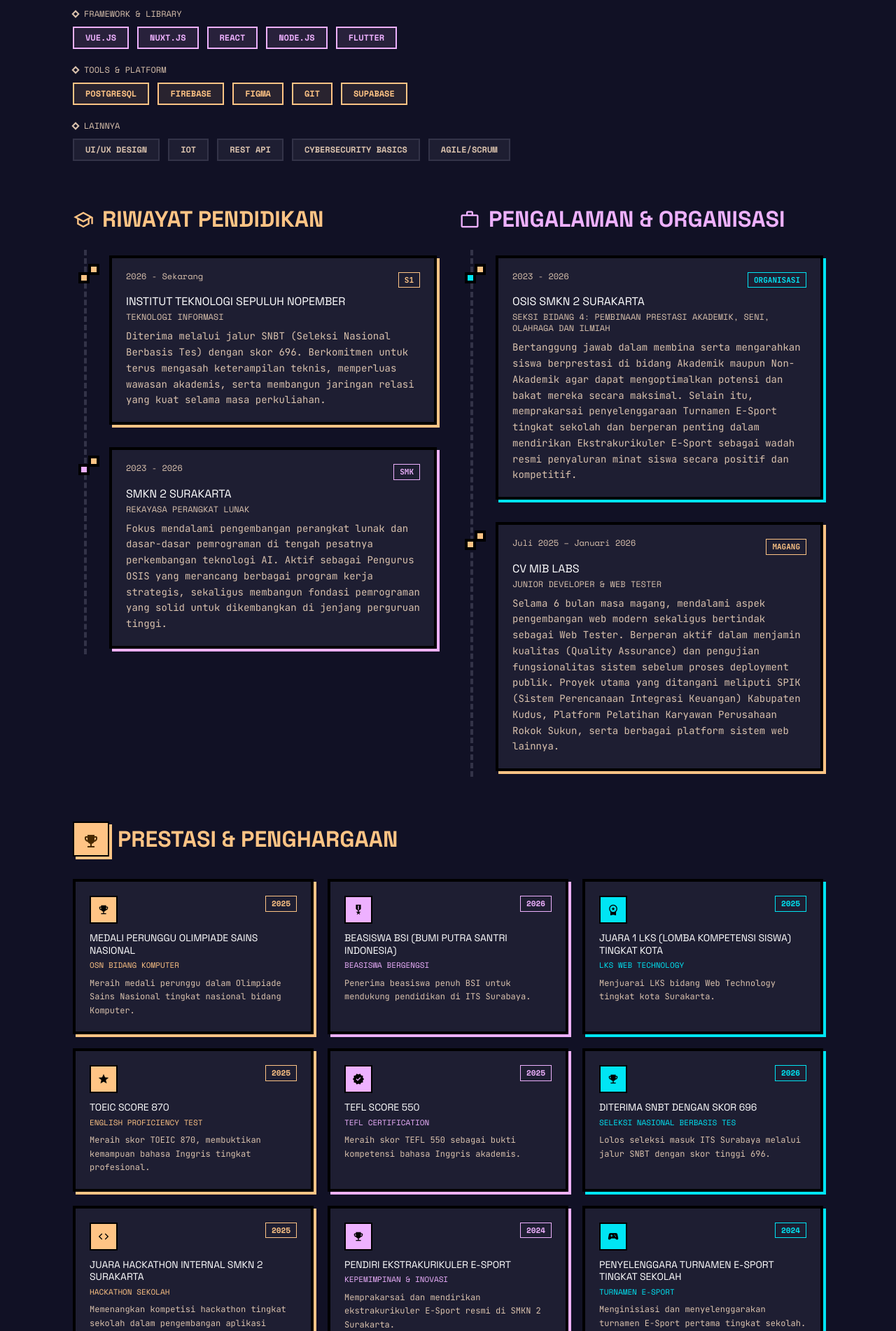
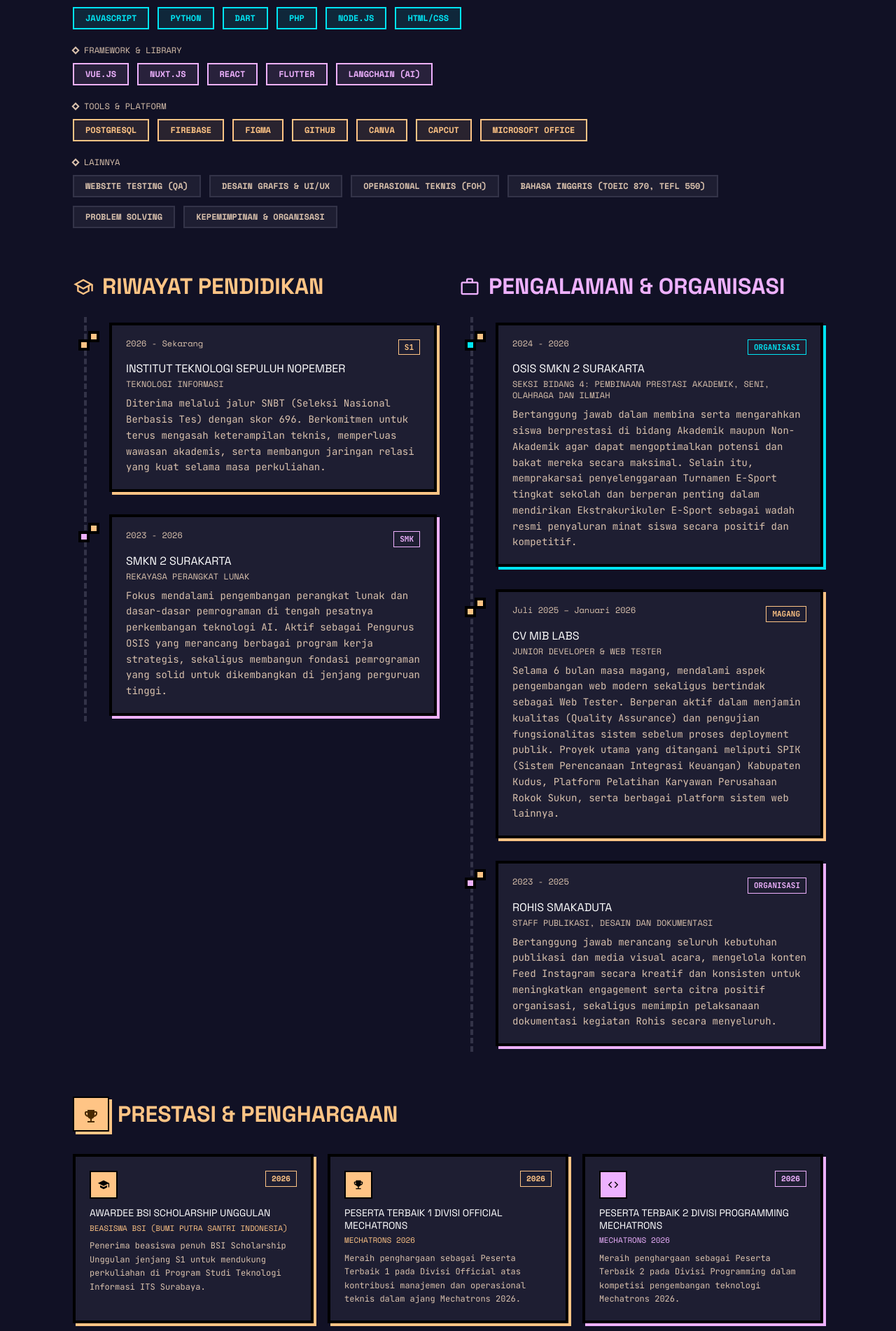
Before and after one commit to mikaillauranaotwsukses/Portofolio-Mikail, a Nuxt app: page /about in a window 1280 px wide. Shown: the part 814-2716 px from the top of the page at 70% size. Built offline with nearby package versions, Linux system fonts and the light colour scheme; no server answers.

Commit message:
fix: update skills and achievements data accurately based on official CV

```diff
--- a/app/data/portfolio.js
+++ b/app/data/portfolio.js
@@ -1,13 +1,47 @@
-// Data default portfolio (fallback jika database belum terhubung)
 export const portfolioData = {
   "hero": {
     "title": "Mikail",
     "subtitle": "Mahasiswa Teknologi Informasi ITS",
     "ctaPrimary": "About Me",
-    "ctaPrimaryLink": "/about",
     "description": "Mahasiswa Teknologi Informasi ITS dengan ketertarikan mendalam pada Web & Mobile App Development, Cybersecurity, IoT, hingga solusi Smart City. Berkomitmen untuk terus belajar dan berinovasi menciptakan teknologi berdampak positif.",
     "ctaSecondary": "View Projects",
-    "ctaSecondaryLink": "/projects"
+    "ctaPrimaryLink": "",
+    "ctaSecondaryLink": ""
+  },
+  "cvUrl": "/CV_Muhammad Mikail Laurana_5027261053.docx",
+  "skills": {
+    "languages": [
+      "JavaScript",
+      "Python",
+      "Dart",
+      "PHP",
+      "Node.js",
+      "HTML/CSS"
+    ],
+    "frameworks": [
+      "Vue.js",
+      "Nuxt.js",
+      "React",
+      "Flutter",
+      "LangChain (AI)"
+    ],
+    "tools": [
+      "PostgreSQL",
+      "Firebase",
+      "Figma",
+      "GitHub",
+      "Canva",
+      "CapCut",
+      "Microsoft Office"
+    ],
+    "other": [
+      "Website Testing (QA)",
+      "Desain Grafis & UI/UX",
+      "Operasional Teknis (FOH)",
+      "Bahasa Inggris (TOEIC 870, TEFL 550)",
+      "Problem Solving",
+      "Kepemimpinan & Organisasi"
+    ]
   },
   "social": {
     "email": {
@@ -28,14 +62,14 @@ export const portfolioData = {
     }
   },
   "contact": {
-    "emailjsServiceId": "",
-    "emailjsTemplateId": "",
-    "emailjsPublicKey": "",
-    "directEmailSubject": "Pesan dari Portfolio Website",
-    "directEmailBody": "Halo Mikail, saya tertarik dengan profil dan proyek Anda. Mari kita diskusikan peluang kerja sama."
+    "directEmailBody": "Halo Mikail, saya tertarik dengan profil dan proyek Anda. Mari kita diskusikan peluang kerja sama.",
+    "emailjsPublicKey": "HEz32vHZOjSR10gEp",
+    "emailjsServiceId": "service_tj7f3tk",
+    "emailjsTemplateId": "template_txldu8p",
+    "directEmailSubject": "Pesan dari Portfolio Website"
   },
   "personal": {
-    "bio": "Saya adalah Mahasiswa Teknologi Informasi di Institut Teknologi Sepuluh Nopember (ITS) sekaligus alumni Rekayasa Perangkat Lunak SMKN 2 Surakarta. Memiliki passion mendalam di dunia teknologi, saya percaya bahwa inovasi digital adalah kunci utama perubahan besar di masa depan.",
+    "bio": "Mahasiswa baru Program Studi Teknologi Informasi di Institut Teknologi Sepuluh Nopember (ITS) dengan pengalaman praktis dalam pengembangan perangkat lunak, pengujian situs web, dan pengelolaan basis data. Memiliki rekam jejak kepemimpinan yang kuat dalam organisasi sekolah melalui manajemen logistik, operasional teknis acara, hingga inisiasi program baru. Kombinasi kemampuan teknis dan keterampilan interpersonal yang solid siap diterapkan untuk berkontribusi aktif dalam proyek-proyek teknologi.",
     "name": "Mikail",
     "role": "Web & Mobile Developer",
     "tagline": "Keep Learning Keep Growing",
@@ -55,12 +89,16 @@ export const portfolioData = {
         {
           "url": "https://ayoramal-mage12.vercel.app/",
           "label": "Live Demo"
+        },
+        {
+          "url": "https://github.com/mikaillauranaotwsukses/project-Mage12-Miko",
+          "label": "Github"
         }
       ],
       "title": "Peramal Cuaca",
       "imageUrl": "https://sdutvamcopicoradplah.supabase.co/storage/v1/object/public/uploads/1788408370242-Screenshot_2026-09-03_070151.png",
       "linkDemo": "https://ayoramal-mage12.vercel.app/",
-      "linkRepo": null,
+      "linkRepo": "https://github.com/mikaillauranaotwsukses/project-Mage12-Miko",
       "subtitle": "Web Application",
       "tagColor": "tertiary",
       "useImage": true,
@@ -73,9 +111,8 @@ export const portfolioData = {
       "icon": "wallet",
       "size": "medium",
       "tags": [
-        "Python",
-        "SQLite",
-        "Tkinter"
+        "Flutter",
+        "Firebase"
       ],
       "links": [
         {
@@ -87,7 +124,7 @@ export const portfolioData = {
       "imageUrl": "https://sdutvamcopicoradplah.supabase.co/storage/v1/object/public/uploads/1788408327399-image_2026-09-03_110527298.png",
       "linkDemo": "https://github.com/mikaillauranaotwsukses/Apliaksi_Keuangan",
       "linkRepo": "https://github.com/mikaillauranaotwsukses/Apliaksi_Keuangan",
-      "subtitle": "Desktop App",
+      "subtitle": "Mobile App",
       "tagColor": "primary",
       "useImage": true,
       "iconColor": "text-primary",
@@ -125,8 +162,8 @@ export const portfolioData = {
       "icon": "assignment",
       "size": "medium",
       "tags": [
-        "Python",
-        "Education"
+        "Flutter",
+        "Firebase"
       ],
       "links": [
         {
@@ -169,10 +206,61 @@ export const portfolioData = {
       "iconColor": "text-secondary",
       "showOnHome": false,
       "description": "Game berbasis Python dengan mekanisme gameplay saling memangsa, di mana pemain mengendalikan karakter ikan (Catfish) untuk tumbuh membesar dan meraih skor tertinggi."
+    },
+    {
+      "id": "proj-1788422284996",
+      "size": "medium",
+      "tags": [
+        "React",
+        "Node.JS",
+        "Postgres.SQL"
+      ],
+      "links": [
+        {
+          "url": "e-learning-simpel.vercel.app",
+          "label": "Live Demo"
+        },
+        {
+          "url": "https://github.com/mikaillauranaotwsukses/Project-Sekolah",
+          "label": "Github"
+        }
+      ],
+      "title": "E-Learning Sederhana",
+      "imageUrl": "https://sdutvamcopicoradplah.supabase.co/storage/v1/object/public/uploads/1788422358991-Screenshot_2026-09-03_133409.png",
+      "linkDemo": "e-learning-simpel.vercel.app",
+      "linkRepo": "https://github.com/mikaillauranaotwsukses/Project-Sekolah",
+      "subtitle": "Web Application",
+      "tagColor": "primary",
+      "useImage": true,
+      "showOnHome": false,
+      "description": "Platform e-learning berbasis web untuk memudahkan distribusi dan pengerjaan tugas antara guru dan siswa, dilengkapi panel admin, sistem autentikasi multi-role, serta chatbot AI interaktif."
+    },
+    {
+      "id": "proj-1788448716825",
+      "size": "medium",
+      "tags": [
+        "PHP",
+        "MYSQL",
+        "CSS"
+      ],
+      "links": [
+        {
+          "url": "https://github.com/mikaillauranaotwsukses/ukk2026-MikailLaurana",
+          "label": "GITHUB"
+        }
+      ],
+      "title": "E-LIBRARY MANAGEMENT SYSTEM",
+      "imageUrl": "https://sdutvamcopicoradplah.supabase.co/storage/v1/object/public/uploads/1788448893113-Screenshot_2026-09-03_172847.png",
+      "linkDemo": "https://github.com/mikaillauranaotwsukses/ukk2026-MikailLaurana",
+      "linkRepo": "https://github.com/mikaillauranaotwsukses/ukk2026-MikailLaurana",
+      "subtitle": "Web Application",
+      "tagColor": "primary",
+      "useImage": true,
+      "showOnHome": false,
+      "description": "Platform otomasi operasional perpustakaan dengan fitur autentikasi dua level hak akses (Admin & User), CRUD buku, tracking status peminjaman, dan riwayat transaksi buku secara real-time."
     }
   ],
   "siteName": "Mikail",
-  "siteLogo": "/logo.png",
   "education": [
     {
       "badge": "S1",
@@ -195,7 +283,7 @@ export const portfolioData = {
     {
       "badge": "Organisasi",
       "color": "tertiary",
-      "period": "2023 - 2026",
+      "period": "2024 - 2026",
       "subtitle": "Seksi Bidang 4: Pembinaan Prestasi Akademik, Seni, Olahraga dan Ilmiah",
       "description": "Bertanggung jawab dalam membina serta mengarahkan siswa berprestasi di bidang Akademik maupun Non-Akademik agar dapat mengoptimalkan potensi dan bakat mereka secara maksimal. Selain itu, memprakarsai penyelenggaraan Turnamen E-Sport tingkat sekolah dan berperan penting dalam mendirikan Ekstrakurikuler E-Sport sebagai wadah resmi penyaluran minat siswa secara positif dan kompetitif.",
       "institution": "OSIS SMKN 2 Surakarta"
@@ -207,97 +295,100 @@ export const portfolioData = {
       "subtitle": "Junior Developer & Web Tester",
       "description": "Selama 6 bulan masa magang, mendalami aspek pengembangan web modern sekaligus bertindak sebagai Web Tester. Berperan aktif dalam menjamin kualitas (Quality Assurance) dan pengujian fungsionalitas sistem sebelum proses deployment publik. Proyek utama yang ditangani meliputi SPIK (Sistem Perencanaan Integrasi Keuangan) Kabupaten Kudus, Platform Pelatihan Karyawan Perusahaan Rokok Sukun, serta berbagai platform sistem web lainnya.",
       "institution": "CV MIB LABS"
+    },
+    {
+      "badge": "Organisasi",
+      "color": "secondary",
+      "period": "2023 - 2025",
+      "subtitle": "Staff Publikasi, Desain dan Dokumentasi",
+      "description": "Bertanggung jawab merancang seluruh kebutuhan publikasi dan media visual acara, mengelola konten Feed Instagram secara kreatif dan konsisten untuk meningkatkan engagement serta citra positif organisasi, sekaligus memimpin pelaksanaan dokumentasi kegiatan Rohis secara menyeluruh.",
+      "institution": "Rohis SMAKADUTA"
     }
   ],
   "footerText": "© 2026 Mikail. All Rights Reserved.",
-  "skills": {
-    "languages": ["JavaScript", "Python", "Dart", "PHP", "HTML/CSS"],
-    "frameworks": ["Vue.js", "Nuxt.js", "React", "Node.js", "Flutter"],
-    "tools": ["PostgreSQL", "Firebase", "Figma", "Git", "Supabase"],
-    "other": ["UI/UX Design", "IoT", "REST API", "Cybersecurity Basics", "Agile/Scrum"]
-  },
   "achievements": [
     {
       "id": "ach-1",
-      "icon": "emoji_events",
+      "icon": "school",
       "color": "primary",
-      "title": "Medali Perunggu Olimpiade Sains Nasional",
-      "event": "OSN Bidang Komputer",
-      "year": "2025",
-      "description": "Meraih medali perunggu dalam Olimpiade Sains Nasional tingkat nasional bidang Komputer."
+      "title": "Awardee BSI Scholarship Unggulan",
+      "event": "Beasiswa BSI (Bumi Putra Santri Indonesia)",
+      "year": "2026",
+      "description": "Penerima beasiswa penuh BSI Scholarship Unggulan jenjang S1 untuk mendukung perkuliahan di Program Studi Teknologi Informasi ITS Surabaya."
     },
     {
       "id": "ach-2",
-      "icon": "military_tech",
-      "color": "secondary",
-      "title": "Beasiswa BSI (Bumi Putra Santri Indonesia)",
-      "event": "Beasiswa Bergengsi",
+      "icon": "emoji_events",
+      "color": "primary",
+      "title": "Peserta Terbaik 1 Divisi Official Mechatrons",
+      "event": "Mechatrons 2026",
       "year": "2026",
-      "description": "Penerima beasiswa penuh BSI untuk mendukung pendidikan di ITS Surabaya."
+      "description": "Meraih penghargaan sebagai Peserta Terbaik 1 pada Divisi Official atas kontribusi manajemen dan operasional teknis dalam ajang Mechatrons 2026."
     },
     {
       "id": "ach-3",
-      "icon": "workspace_premium",
-      "color": "tertiary",
-      "title": "Juara 1 LKS (Lomba Kompetensi Siswa) Tingkat Kota",
-      "event": "LKS Web Technology",
-      "year": "2025",
-      "description": "Menjuarai LKS bidang Web Technology tingkat kota Surakarta."
+      "icon": "code",
+      "color": "secondary",
+      "title": "Peserta Terbaik 2 Divisi Programming Mechatrons",
+      "event": "Mechatrons 2026",
+      "year": "2026",
+      "description": "Meraih penghargaan sebagai Peserta Terbaik 2 pada Divisi Programming dalam kompetisi pengembangan teknologi Mechatrons 2026."
     },
     {
       "id": "ach-4",
-      "icon": "star",
+      "icon": "military_tech",
       "color": "primary",
-      "title": "TOEIC Score 870",
-      "event": "English Proficiency Test",
-      "year": "2025",
-      "description": "Meraih skor TOEIC 870, membuktikan kemampuan bahasa Inggris tingkat profesional."
+      "title": "Medali Emas IYSHO Bidang Bahasa Indonesia",
+      "event": "Indonesian Youth Science and Health Olympiad",
+      "year": "2024",
+      "description": "Meraih Medali Emas tingkat nasional dalam kompetisi Indonesian Youth Science and Health Olympiad (IYSHO) Bidang Bahasa Indonesia."
     },
     {
       "id": "ach-5",
-      "icon": "verified",
+      "icon": "military_tech",
       "color": "secondary",
-      "title": "TEFL Score 550",
-      "event": "TEFL Certification",
-      "year": "2025",
-      "description": "Meraih skor TEFL 550 sebagai bukti kompetensi bahasa Inggris akademis."
+      "title": "Medali Perak IYSHO Bidang Bahasa Inggris",
+      "event": "Indonesian Youth Science and Health Olympiad",
+      "year": "2024",
+      "description": "Meraih Medali Perak tingkat nasional dalam kompetisi Indonesian Youth Science and Health Olympiad (IYSHO) Bidang Bahasa Inggris."
     },
     {
       "id": "ach-6",
-      "icon": "trophy",
+      "icon": "workspace_premium",
       "color": "tertiary",
-      "title": "Diterima SNBT dengan Skor 696",
-      "event": "Seleksi Nasional Berbasis Tes",
-      "year": "2026",
-      "description": "Lolos seleksi masuk ITS Surabaya melalui jalur SNBT dengan skor tinggi 696."
+      "title": "Juara 1 Video ILM \"Cukai untuk si(apa)\"",
+      "event": "Lomba Video Iklan Layanan Masyarakat Tingkat Kota",
+      "year": "2024",
+      "description": "Meraih Juara 1 tingkat Kota Surakarta dalam kompetisi video Iklan Layanan Masyarakat bertema \"Cukai untuk si(apa)\"."
     },
     {
       "id": "ach-7",
-      "icon": "code",
+      "icon": "star",
       "color": "primary",
-      "title": "Juara Hackathon Internal SMKN 2 Surakarta",
-      "event": "Hackathon Sekolah",
-      "year": "2025",
-      "description": "Memenangkan kompetisi hackathon tingkat sekolah dalam pengembangan aplikasi inovatif."
+      "title": "Peserta Terbaik 1 Tryout SNBT UPITRA X GENZA #2",
+      "event": "Tryout Akbar SNBT UPITRA X GENZA",
+      "year": "2026",
+      "description": "Meraih peringkat Peserta Terbaik 1 se-peserta simulasi dalam Tryout Akbar SNBT kolaborasi UPITRA X GENZA gelombang ke-2."
     },
     {
       "id": "ach-8",
-      "icon": "emoji_events",
+      "icon": "star",
       "color": "secondary",
-      "title": "Pendiri Ekstrakurikuler E-Sport",
-      "event": "Kepemimpinan & Inovasi",
-      "year": "2024",
-      "description": "Memprakarsai dan mendirikan ekstrakurikuler E-Sport resmi di SMKN 2 Surakarta."
+      "title": "Peserta Terbaik 2 Tryout SNBT UPITRA X GENZA #1",
+      "event": "Tryout Akbar SNBT UPITRA X GENZA",
+      "year": "2026",
+      "description": "Meraih peringkat Peserta Terbaik 2 se-peserta simulasi dalam Tryout Akbar SNBT kolaborasi UPITRA X GENZA gelombang ke-1."
     },
     {
       "id": "ach-9",
-      "icon": "sports_esports",
+      "icon": "psychology",
       "color": "tertiary",
-      "title": "Penyelenggara Turnamen E-Sport Tingkat Sekolah",
-      "event": "Turnamen E-Sport",
-      "year": "2024",
-      "description": "Menginisiasi dan menyelenggarakan turnamen E-Sport pertama tingkat sekolah."
+      "title": "Peserta OSN-K Informatika",
+      "event": "Olimpiade Sains Nasional Tingkat Kota (OSN-K)",
+      "year": "2025",
+      "description": "Terpilih sebagai perwakilan sekolah dan peserta resmi Olimpiade Sains Nasional Tingkat Kota (OSN-K) Bidang Informatika/Komputer."
     }
-  ],
-  "cvUrl": "/CV_Muhammad_Mikail_Laurana.docx"
-}
+  ]
+};
+
+export default portfolioData;
```
Also changed, not shown: 2 other files (tests, documents, lock files or other folders).
